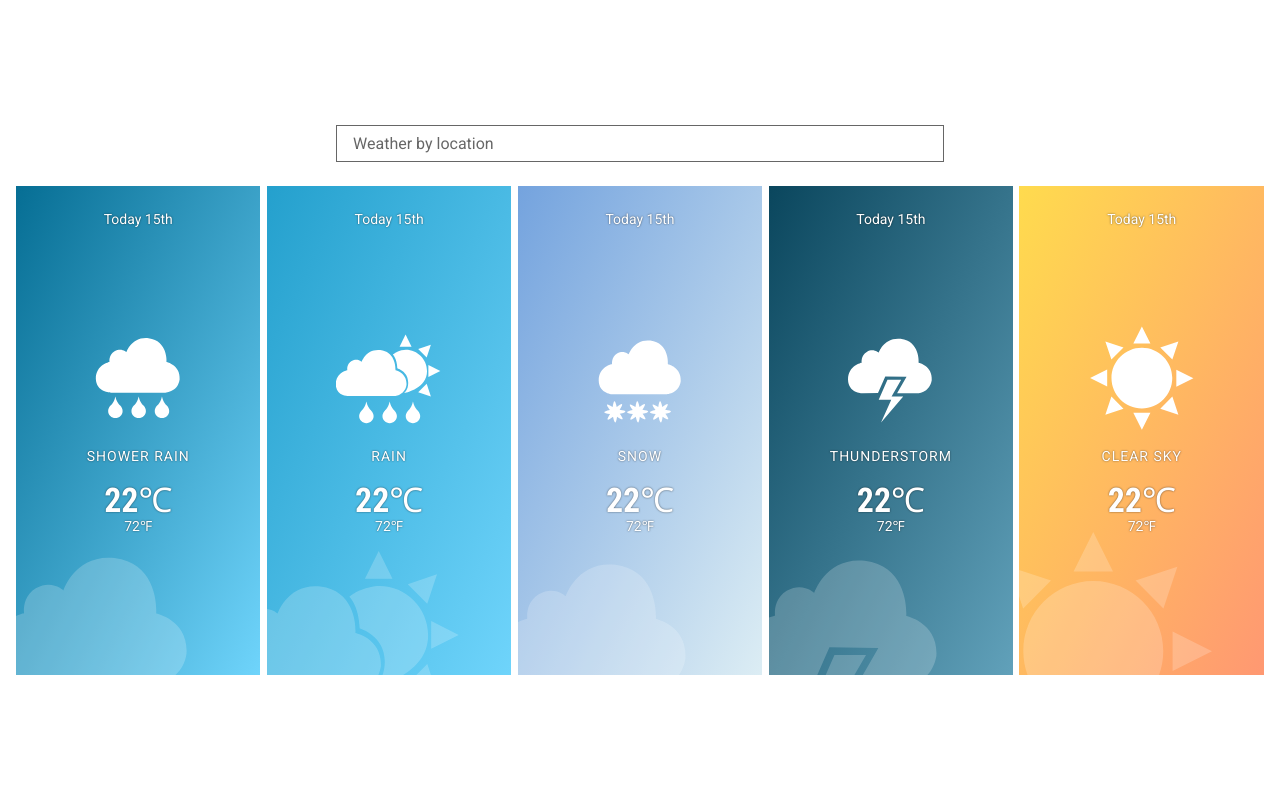
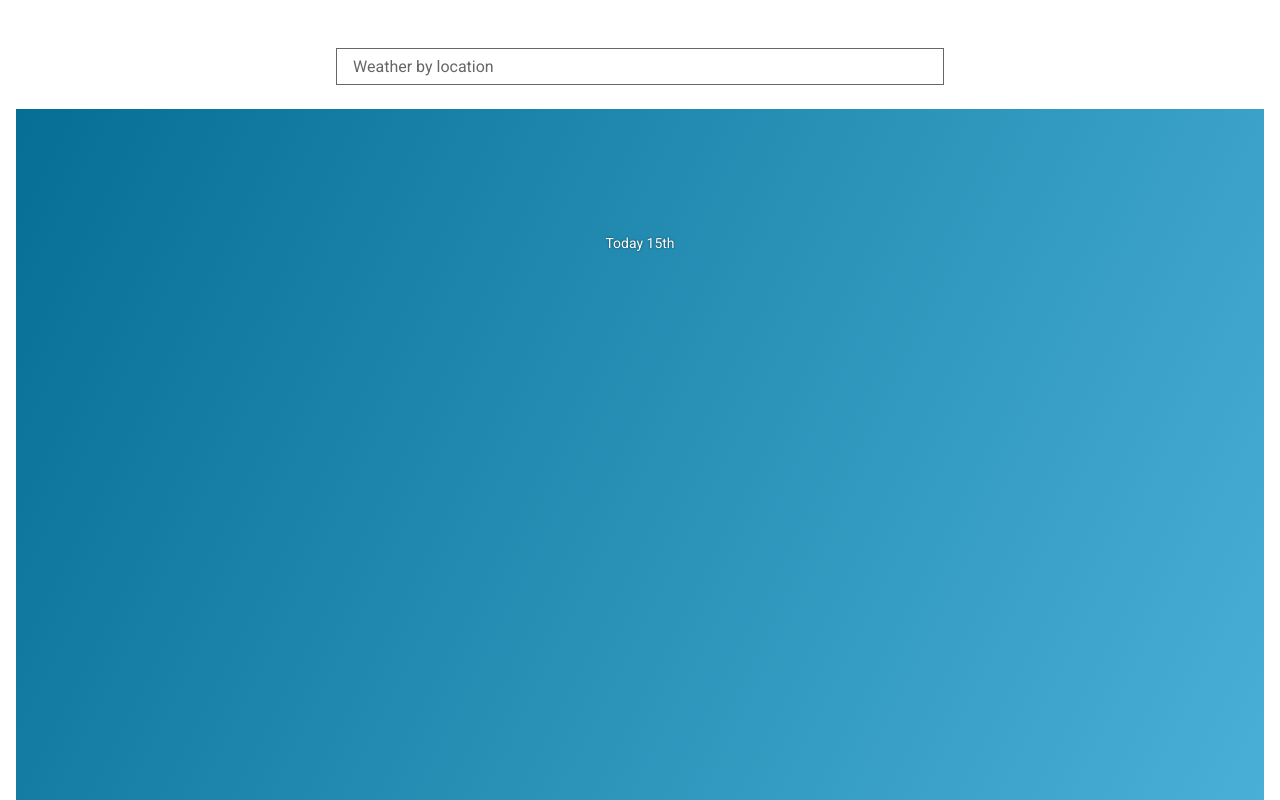
Before and after one commit to tetloose/react-weather-app, a React (Create React App) app: page / in a window 1280 px wide. Shown: the top 800 px of the page. Built offline with nearby package versions, Linux system fonts and the light colour scheme.

Commit message:
moved location + weather into components

```diff
--- a/src/App.js
+++ b/src/App.js
@@ -1,5 +1,5 @@
-import './scss/location/location.styles.scss'
-import './scss/weather/weather.styles.scss'
+import Location from './components/location/location.component'
+import Weather from './components/weather/weather.component'
 
 const App = () => {
   return (
@@ -7,115 +7,12 @@ const App = () => {
       <section className="l-container__block">
         <div className="l-row">
           <div className="l-row__col is-centered is-med-half">
-            <input
-              type="search"
-              id="location-id"
-              name="location-name"
-              placeholder="Weather by location"
-              className="location"
-            />
+            <Location />
           </div>
         </div>
         <div className="l-row is-med-justify-content-evenly has-med-small-gutter">
           <div className="l-row__col">
-            <div className="weather weather--shower-rain">
-              <time className='weather__date'>
-                Today 15th
-              </time>
-              <div className="weather__details">
-                <div className="weather__icon weather__icon--static" />
-                <div className="weather__description">
-                  Shower Rain
-                </div>
-                <div className="weather__temp weather__temp--celsius">
-                  22&#8451;
-                </div>
-                <div className="weather__temp weather__temp--fahrenheit">
-                  72&#8457;
-                </div>
-              </div>
-              <div className="weather__icon weather__icon--fixed" />
-            </div>
-          </div>
-          <div className="l-row__col">
-            <div className="weather weather--rain">
-              <time className='weather__date'>
-                Today 15th
-              </time>
-              <div className="weather__details">
-                <div className="weather__icon weather__icon--static" />
-                <div className="weather__description">
-                  Rain
-                </div>
-                <div className="weather__temp weather__temp--celsius">
-                  22&#8451;
-                </div>
-                <div className="weather__temp weather__temp--fahrenheit">
-                  72&#8457;
-                </div>
-              </div>
-              <div className="weather__icon weather__icon--fixed" />
-            </div>
-          </div>
-          <div className="l-row__col">
-            <div className="weather weather--snow">
-              <time className='weather__date'>
-                Today 15th
-              </time>
-              <div className="weather__details">
-                <div className="weather__icon weather__icon--static" />
-                <div className="weather__description">
-                  Snow
-                </div>
-                <div className="weather__temp weather__temp--celsius">
-                  22&#8451;
-                </div>
-                <div className="weather__temp weather__temp--fahrenheit">
-                  72&#8457;
-                </div>
-              </div>
-              <div className="weather__icon weather__icon--fixed" />
-            </div>
-          </div>
-          <div className="l-row__col">
-            <div className="weather weather--thunderstorm">
-              <time className='weather__date'>
-                Today 15th
-              </time>
-              <div className="weather__details">
-                <div className="weather__icon weather__icon--static" />
-                <div className="weather__description">
-                  Thunderstorm
-                </div>
-                <div className="weather__temp weather__temp--celsius">
-                  22&#8451;
-                </div>
-                <div className="weather__temp weather__temp--fahrenheit">
-                  72&#8457;
-                </div>
-              </div>
-              <div className="weather__icon weather__icon--fixed" />
-            </div>
-          </div>
-          <div className="l-row__col">
-            <div className="weather weather--clear-sky">
-              <time className='weather__date'>
-                Today 15th
-              </time>
-              <div className="weather__details">
-                <div className="weather__icon weather__icon--static" />
-                <div className="weather__description">
-                  Clear sky
-                </div>
-                <div className="weather__temp weather__temp--celsius">
-                  22&#8451;
-                </div>
-                <div className="weather__temp weather__temp--fahrenheit">
-                  72&#8457;
-                </div>
-              </div>
-              <div className="weather__icon weather__icon--fixed" />
-            </div>
+            <Weather />
           </div>
         </div>
       </section>
--- /dev/null
+++ b/src/components/location/location.component.jsx
@@ -0,0 +1,15 @@
+import './location.styles.scss'
+
+const Location = () => {
+  return (
+    <input
+      type="search"
+      id="location-id"
+      name="location-name"
+      placeholder="Weather by location"
+      className="location"
+    />
+  )
+}
+
+export default Location;
--- a/src/scss/location/location.styles.scss
+++ b/src/components/location/location.styles.scss
@@ -1,5 +1,5 @@
-@import '../settings';
-@import '../mixins';
+@import '../../scss/settings';
+@import '../../scss/mixins';
 
 .location[type=search] {
 	display: block;
--- /dev/null
+++ b/src/components/weather/weather.component.jsx
@@ -0,0 +1,26 @@
+import './weather.styles.scss'
+
+const Weather = () => {
+  return (
+    <div className="weather weather--shower-rain">
+      <time className='weather__date'>
+        Today 15th
+      </time>
+      <div className="weather__details">
+        <div className="weather__icon weather__icon--static" />
+        <div className="weather__description">
+          Shower Rain
+        </div>
+        <div className="weather__temp weather__temp--celsius">
+          22&#8451;
+        </div>
+        <div className="weather__temp weather__temp--fahrenheit">
+          72&#8457;
+        </div>
+      </div>
+      <div className="weather__icon weather__icon--fixed" />
+    </div>
+  )
+}
+
+export default Weather;
--- a/src/scss/weather/weather.styles.scss
+++ b/src/components/weather/weather.styles.scss
@@ -1,5 +1,5 @@
-@import '../settings';
-@import '../mixins';
+@import '../../scss/settings';
+@import '../../scss/mixins';
 
 .weather {
 	$this: &;
```
